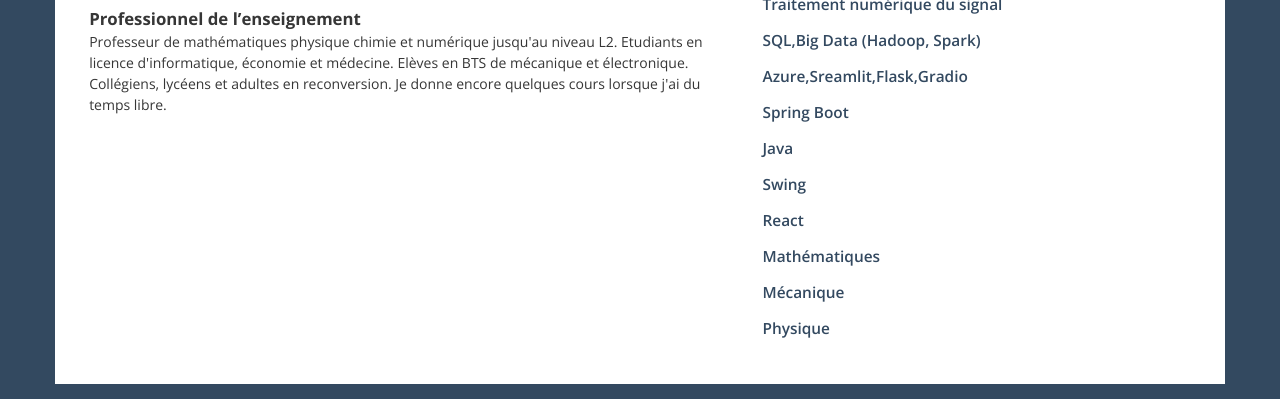
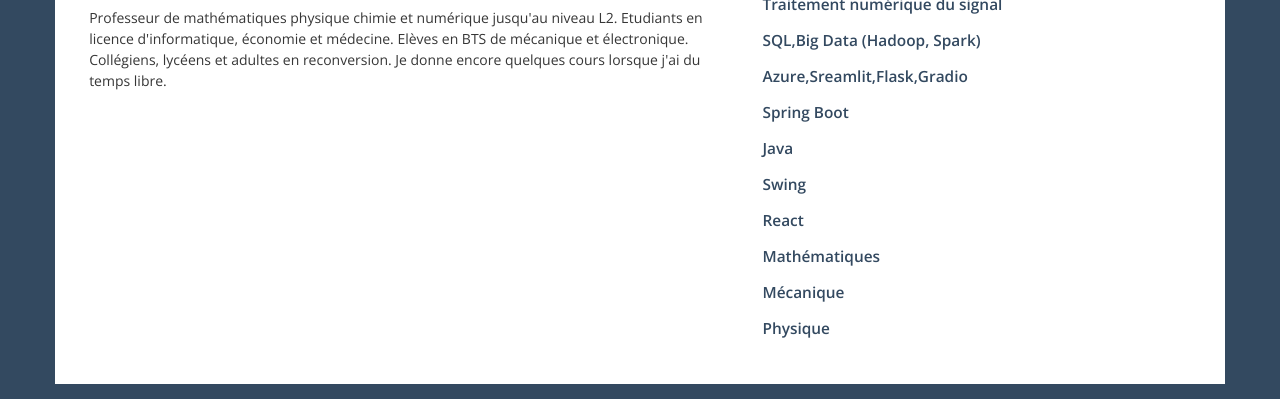
Before and after one commit to Krysalide/Krysalide.github.io, a plain HTML site: page index.html in a window 1280 px wide. Shown: the part 1311-1710 px from the top of the page. Drawn offline with nearby package versions, Linux system fonts and the light colour scheme.

Commit message:
minor change publish ok 2

```diff
--- a/index.html
+++ b/index.html
@@ -509,7 +509,7 @@ blockquote,
                 </div>
                 <div class="row">
                   <div class="job-details col-xs-11">
-                    <div class="profession">Professionnel de l’enseignement</div>
+
                     <div class="description">
                       Professeur de mathématiques physique chimie et numérique jusqu'au niveau L2. Etudiants en licence d'informatique, économie et médecine. Elèves en BTS de mécanique et électronique.
                       Collégiens, lycéens et adultes en reconversion. Je donne encore quelques cours lorsque j'ai du temps libre.
@@ -547,7 +547,7 @@ blockquote,
                 <div class="description pull-right">
                   <h3>OpenClassrooms</h3>
                   <div class="where"></div>
-                  <p><i class= "fas fa-graduation-cap ico"></i>Master Machine learning engineer</p>
+                  <p><i class= "fas fa-graduation-cap ico"></i> Master Machine learning engineer</p>
                   <p>Machine learning,deep learning,MLOPS</p>
                 </div>
               </li>
```
